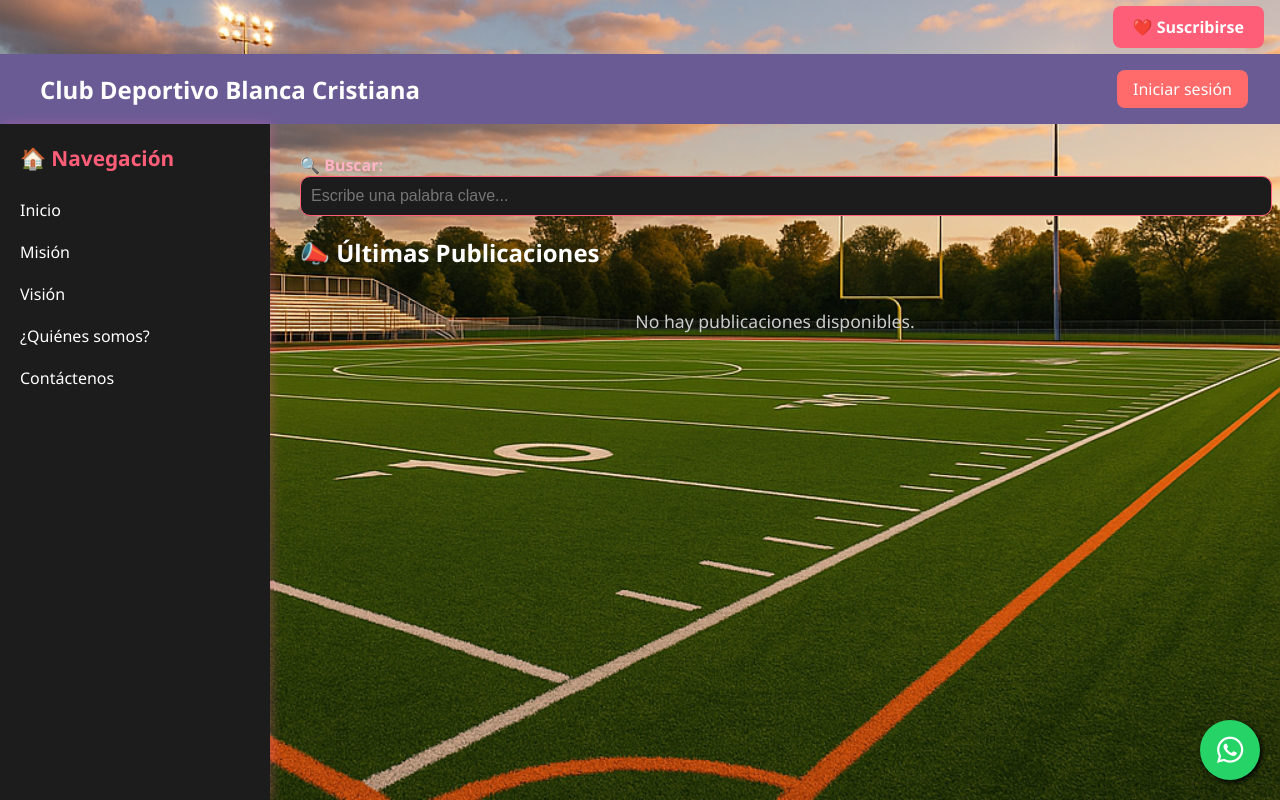
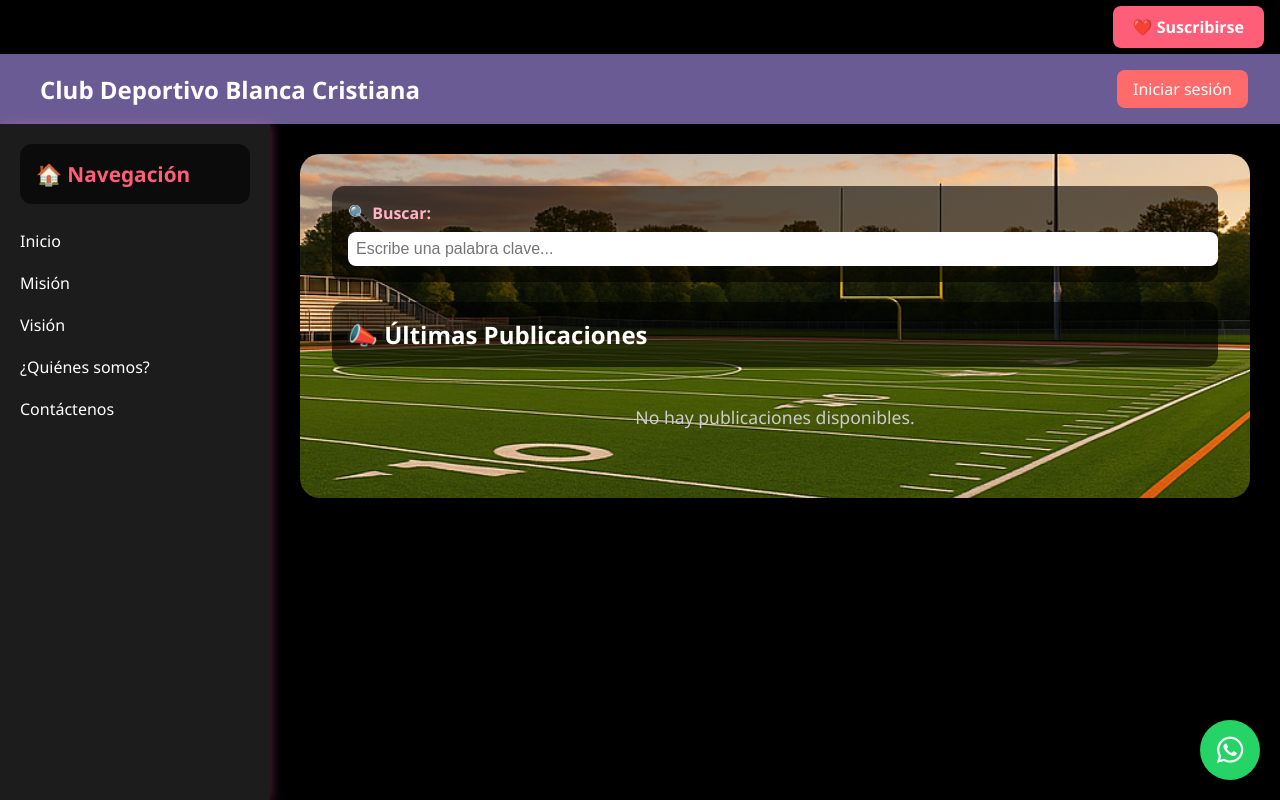
Before and after one commit to Luggutiu/Club-Deportivo-Blanca-Cristiana, a FastAPI app: page / in a window 1280 px wide. Run offline with FastAPI, Linux system fonts and the light colour scheme; parts of the project's set-up code (start-up, migrations or seed data) failed here and were passed over; some libraries are stand-ins or nearby versions.

Commit message:
🔍 Debug: 78activamoios

```diff
--- a/app/templates/index.html
+++ b/app/templates/index.html
@@ -4,12 +4,45 @@
 
 {% block head_extra %}
 <style>
-  body {
+  .publicaciones-wrapper {
     background-image: url('/static/background.jpg');
     background-size: cover;
     background-position: center;
     background-repeat: no-repeat;
     background-attachment: fixed;
+    padding: 2rem;
+    border-radius: 20px;
+  }
+
+  .post, .buscador, h2 {
+    background-color: rgba(0, 0, 0, 0.6);
+    padding: 1rem;
+    border-radius: 12px;
+    color: white;
+    margin-bottom: 1rem;
+  }
+
+  .buscador input {
+    background: #fff;
+    color: #000;
+    padding: 0.5rem;
+    border-radius: 8px;
+    border: none;
+    width: 100%;
+    margin-top: 0.5rem;
+  }
+
+  .titulo-post {
+    color: #ffb3c6;
+  }
+
+  .texto-post {
+    color: #eee;
+  }
+
+  .plataforma {
+    font-size: 0.85rem;
+    color: #ccc;
   }
 </style>
 {% endblock %}
```
